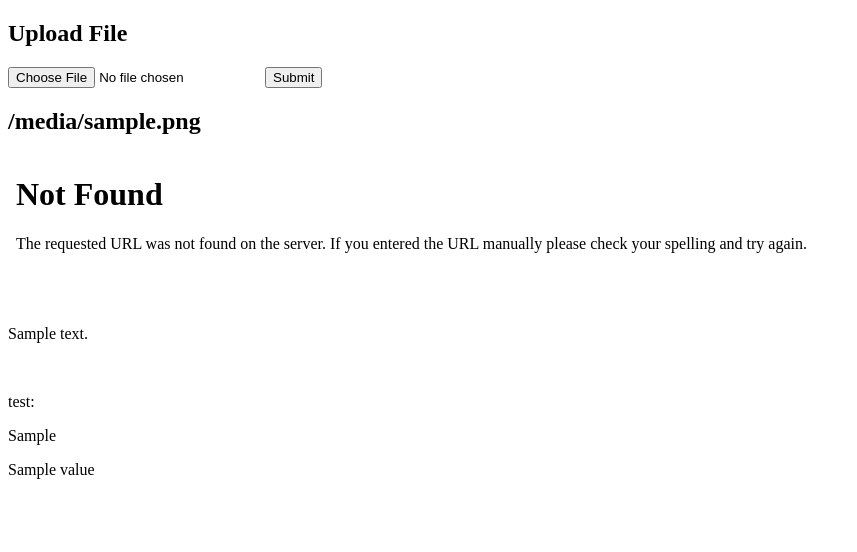
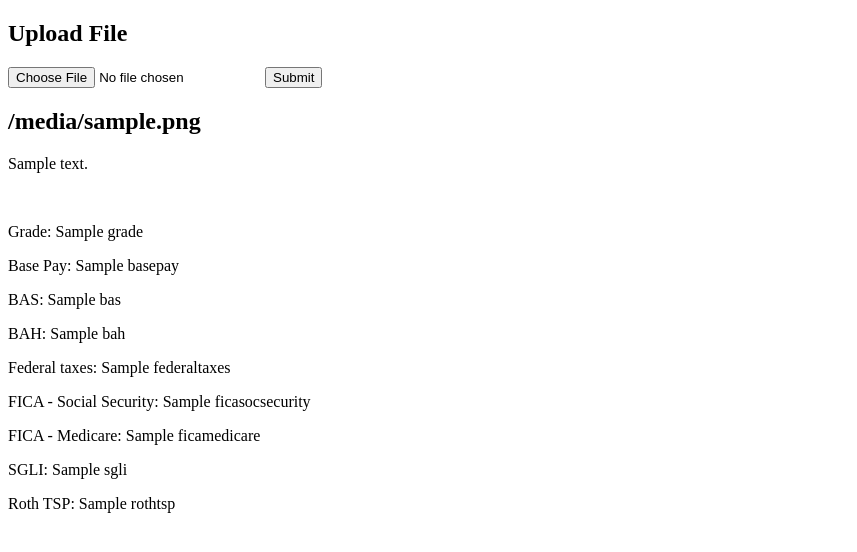
Before and after one commit to PayLES/PayLES, a Flask app: template app/templates/index.html in a window 1280 px wide. Shown: the top 552 px of the page, without its empty margins (0-857 px from the left). Run offline with Flask 3, Linux system fonts and the light colour scheme; the template is opened without the code that fills it: most values are stand-ins (such as "Sample title", 1, 10 or a date in 2020).

Commit message:
All primary variables on LES captured

```diff
--- a/app/main.py
+++ b/app/main.py
@@ -6,18 +6,36 @@ from werkzeug.exceptions import RequestEntityTooLarge
 import pdfplumber
 import os
 
+#file extensions allowed
 ALLOWED_EXTENSIONS = {'pdf'}
+#location where files are uploaded to and stored for them to be accessed by the program
 UPLOAD_FOLDER = 'C:/Users/blue/Documents/GitHub/PayLES/upload'
 
 app = Flask(__name__)
 app.config['UPLOAD_FOLDER'] = UPLOAD_FOLDER
-app.config['MAX_CONTENT_LENGTH'] = 16 * 1024 * 1024  # 16 MB
+#sets the max content length of the uploaded file to 16MB, prevents massive files from overloading the server
+app.config['MAX_CONTENT_LENGTH'] = 16 * 1024 * 1024
 
+#variable_pos is the index of the start of that word in the text from the pdf
+#variable is the representation of the value associated with it
+grade_pos = 0
+grade = ""
 basepay_pos = 0
 basepay = 0.0
+bas_pos = 0
 bas = 0.0
+bah_pos = 0
 bah = 0.0
-test = ""
+federaltaxes_pos = 0
+federaltaxes = 0.0
+ficasocsecurity_pos = 0
+ficasocsecurity = 0.0
+ficamedicare_pos = 0
+ficamedicare = 0.0
+sgli_pos = 0
+sgli = 0.0
+rothtsp_pos = 0
+rothtsp = 0.0
 
 @app.route('/')
 def home():
@@ -32,9 +50,12 @@ def upload_file():
     if 'file' in request.files:
         file = request.files['file']
 
+        #checks to see if  there is a file, if not then returns an error
         if file.filename == '':
             return 'No selected file', 400
 
+        #checks to see if the file type is allowed, if not then returns an error
+        #file types allowed defined in ALLOWED_EXTENSIONS variable
         if file and not allowed_file(file.filename):
             return 'File type not allowed', 400
 
@@ -45,14 +66,132 @@ def upload_file():
 
             #start pdfplumber
             with pdfplumber.open("C:/Users/blue/Documents/GitHub/PayLES/upload/LES_Template.pdf") as les:
+                #gets all the content of the first page of the LES
                 page = les.pages[0]
                 #text = page.extract_text(x_tolerance=3, x_tolerance_ratio=None, y_tolerance=3, layout=False, x_density=7.25, y_density=13, line_dir_render=None, char_dir_render=None)
-                text = page.extract_text()
+                #creates a string of all text from the LES
+                textstring = page.extract_text()
+                #creates an array of all text separated by a space
+                #avoids the problem of using specific indexes because indexes may change depending on text size
+                text = textstring.split()
 
-                basepay_pos = text.find("BASE PAY")
-                basepay = float(text[(basepay_pos +9):(basepay_pos + 16)])
+                #find grade
+                if 'E1' in text:
+                    grade_pos = text.index('E1')
+                    grade = text[(grade_pos)]
+                elif 'E2' in text:
+                    grade_pos = text.index('E2')
+                    grade = text[(grade_pos)]
+                elif 'E3' in text:
+                    grade_pos = text.index('E3')
+                    grade = text[(grade_pos)]
+                elif 'E4' in text:
+                    grade_pos = text.index('E4')
+                    grade = text[(grade_pos)]
+                elif 'E5' in text:
+                    grade_pos = text.index('E5')
+                    grade = text[(grade_pos)]
+                elif 'E6' in text:
+                    grade_pos = text.index('E6')
+                    grade = text[(grade_pos)]
+                elif 'E7' in text:
+                    grade_pos = text.index('E7')
+                    grade = text[(grade_pos)]
+                elif 'E8' in text:
+                    grade_pos = text.index('E8')
+                    grade = text[(grade_pos)]
+                elif 'E9' in text:
+                    grade_pos = text.index('E9')
+                    grade = text[(grade_pos)]
+                elif 'O1' in text:
+                    grade_pos = text.index('O1')
+                    grade = text[(grade_pos)]
+                elif 'O2' in text:
+                    grade_pos = text.index('O2')
+                    grade = text[(grade_pos)]
+                elif 'O3' in text:
+                    grade_pos = text.index('O3')
+                    grade = text[(grade_pos)]
+                elif 'O4' in text:
+                    grade_pos = text.index('O4')
+                    grade = text[(grade_pos)]
+                elif 'O5' in text:
+                    grade_pos = text.index('O5')
+                    grade = text[(grade_pos)]
+                elif 'O6' in text:
+                    grade_pos = text.index('O6')
+                    grade = text[(grade_pos)]
+                elif 'O7' in text:
+                    grade_pos = text.index('O7')
+                    grade = text[(grade_pos)]
+                elif 'O8' in text:
+                    grade_pos = text.index('O8')
+                    grade = text[(grade_pos)]
+                elif 'O9' in text:
+                    grade_pos = text.index('O9')
+                    grade = text[(grade_pos)]
+                else:
+                    grade = "no grade found"
 
-            return render_template('index.html', filename_display=filename, file_display=file, text_display=text, var_to_find=basepay_pos, value=basepay)
+                #find base pay
+                if 'BASE' in text:
+                    basepay_pos = text.index('BASE')
+                    basepay = text[(basepay_pos+2)]
+                else:
+                    basepay = -1
+
+                #find BAS
+                if 'BAS' in text:
+                    bas_pos = text.index('BAS')
+                    bas = text[(bas_pos+1)]
+                else:
+                    bas = -1
+
+                #find BAH
+                if 'BAH' in text:
+                    bah_pos = text.index('BAH')
+                    bah = text[(bah_pos+1)]
+                else:
+                    bah = -1
+
+                #find federal taxes
+                if 'TAXES' in text:
+                    federaltaxes_pos = text.index('TAXES')
+                    federaltaxes = text[(federaltaxes_pos+1)]
+                else:
+                    federaltaxes = -1
+
+                #find FICA - Social Security
+                if 'SECURITY' in text:
+                    ficasocsecurity_pos = text.index('SECURITY')
+                    ficasocsecurity = text[(ficasocsecurity_pos+1)]
+                else:
+                    ficasocsecurity = -1
+
+                #find FICA - Medicare
+                if 'FICA-MEDICARE' in text:
+                    ficamedicare_pos = text.index('FICA-MEDICARE')
+                    ficamedicare = text[(ficamedicare_pos+1)]
+                else:
+                    ficamedicare = -1
+
+                #find SGLI
+                if 'SGLI' in text:
+                    sgli_pos = text.index('SGLI')
+                    sgli = text[(sgli_pos+1)]
+                else:
+                    sgli = -1
+
+                #find Roth TPS
+                if 'ROTH' in text:
+                    rothtsp_pos = text.index('ROTH')
+                    rothtsp = text[(rothtsp_pos+2)]
+                else:
+                    rothtsp = -1
+
+
+            return render_template('index.html', filename_display=filename, textarray_display=text, grade=grade, basepay=basepay, bas=bas, bah=bah, federaltaxes=federaltaxes,
+                                   ficasocsecurity=ficasocsecurity, ficamedicare=ficamedicare, sgli=sgli, rothtsp=rothtsp)
     return 'File upload failed'
 
 def allowed_file(filename):
--- a/app/templates/index.html
+++ b/app/templates/index.html
@@ -16,13 +16,22 @@
 	</form>
 
 	<h2>{{filename_display}}</h2>
+	<!--
 	<iframe src={{file_display}}, frameBorder="0", scrolling="auto", height="100%", width="100%"></iframe>
+	-->
 
-	<p>{{text_display}}</p>
+	<p>{{textarray_display}}</p>
 	&nbsp;
-	<p>test:</p>
-	<p>{{var_to_find}}</p>
-	<p>{{value}}</p>
+	<p>Grade: {{grade}}</p>
+	<p>Base Pay: {{basepay}}</p>
+	<p>BAS: {{bas}}</p>
+	<p>BAH: {{bah}}</p>
+	<p>Federal taxes: {{federaltaxes}}</p>
+	<p>FICA - Social Security: {{ficasocsecurity}}</p>
+	<p>FICA - Medicare: {{ficamedicare}}</p>
+	<p>SGLI: {{sgli}}</p>
+	<p>Roth TSP: {{rothtsp}}</p>
+
 
 </body>
 </html>
```
